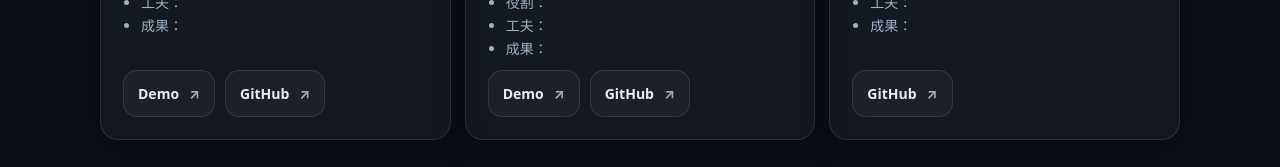
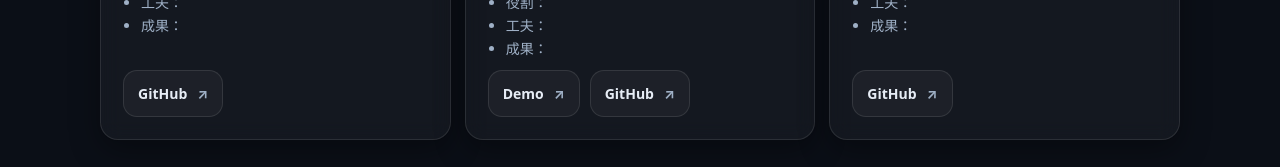
Before and after one commit to tomoki1639/tomoki1639.github.io, a plain HTML site: page index.html in a window 1280 px wide. Shown: the part 1656-1823 px from the top of the page. Drawn offline with Linux system fonts and the light colour scheme.

Commit message:
Update index.html

```diff
--- a/index.html
+++ b/index.html
@@ -486,7 +486,6 @@
             <li>成果：</li>
           </ul>
           <div class="links">
-            <a class="btn" href="https://job-scheduler-o5foatksn-tomoki1639s-projects.vercel.app/" target="_blank" rel="noreferrer">Demo <span>↗</span></a>
             <a class="btn" href="https://github.com/tomoki1639/job-scheduler" target="_blank" rel="noreferrer">GitHub <span>↗</span></a>
           </div>
         </article>
```
